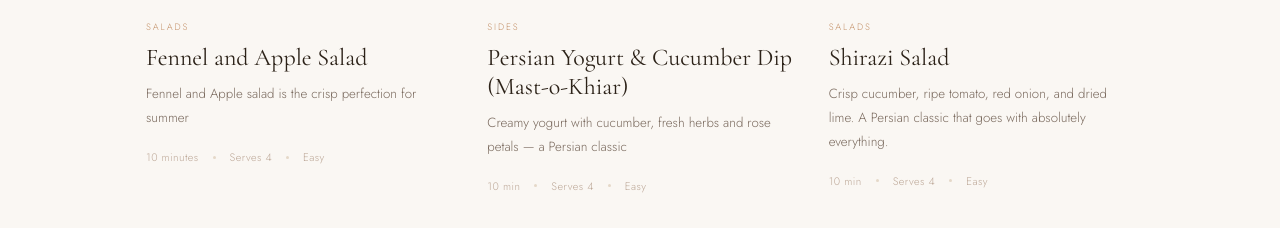
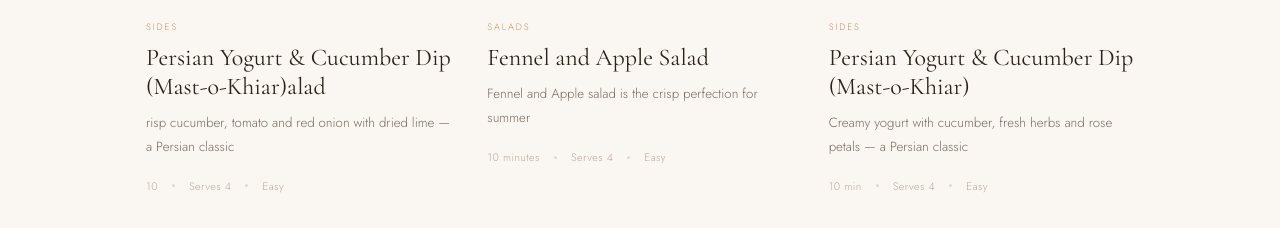
Before and after one commit to nimaattt/forkandfloat-recipes, a website: page index.html in a window 1280 px wide. Shown: the part 816-1044 px from the top of the page. Drawn offline with nearby package versions, Linux system fonts and the light colour scheme.

Commit message:
✨ New recipe: Persian Yogurt & Cucumber Dip (Mast-o-Khiar)alad

```diff
--- a/recipes.json
+++ b/recipes.json
@@ -1,4 +1,18 @@
 [
+  {
+    "title": "Persian Yogurt & Cucumber Dip (Mast-o-Khiar)alad",
+    "slug": "persian-yogurt-cucumber-dip-mast-o-khiar-alad",
+    "description": "risp cucumber, tomato and red onion with dried lime — a Persian classic",
+    "category": "Sides",
+    "prepTime": "10",
+    "cookTime": "none",
+    "servings": "4",
+    "difficulty": "Easy",
+    "coverImage": "https://lh3.googleusercontent.com/d/1BQY-GAGA90b5xzhVLf8PiBGYdJJRnd4S",
+    "tags": [],
+    "emoji": "🍽️",
+    "dietaryTags": ""
+  },
   {
     "title": "Fennel and Apple Salad",
     "slug": "fennel-and-apple-salad",
```
Also changed, not shown: public/recipes.json (+14 -0 lines), recipes/persian-yogurt-cucumber-dip-mast-o-khiar-alad.html (+5 -5 lines).
